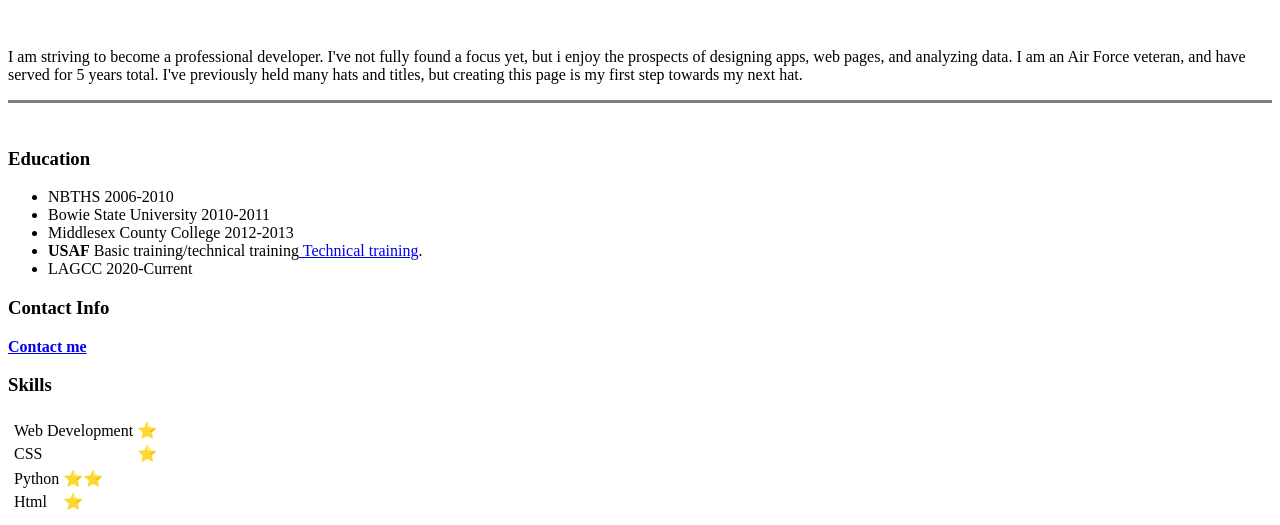
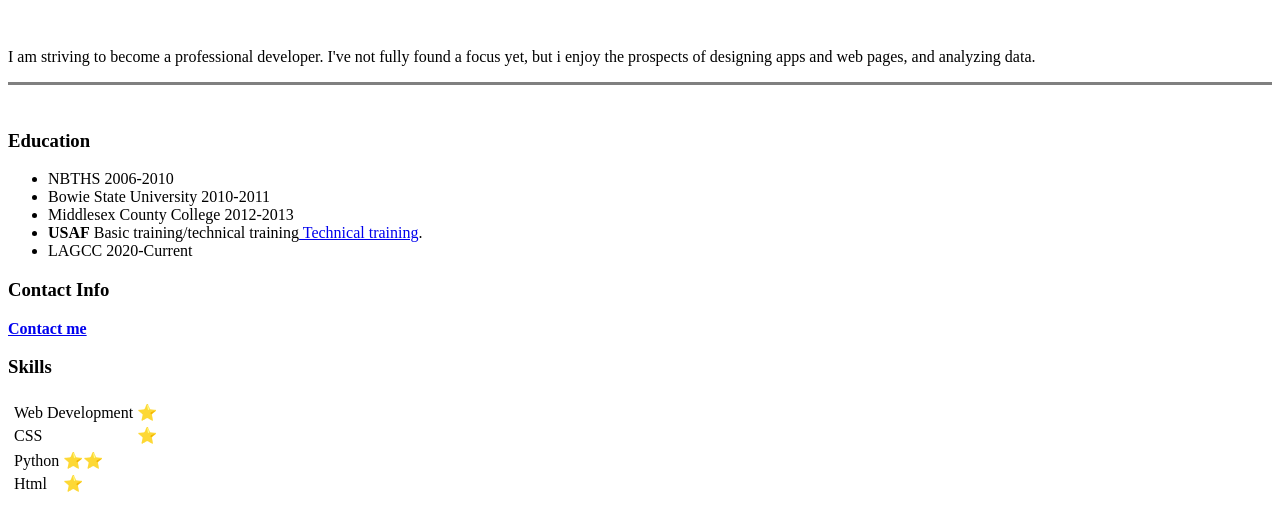
Before and after one commit to Savion92/cv, a plain HTML site: page index.html in a window 1280 px wide. Shown: the part 380-905 px from the top of the page. Drawn offline with Linux system fonts and the light colour scheme; files whose address does not match are found by name.

Commit message:
Update index.html

```diff
--- a/index.html
+++ b/index.html
@@ -15,9 +15,7 @@
         <br>
         <p>
             I am striving to become a professional developer. I've not fully found a focus yet,
-        but i enjoy the prospects of designing apps, web pages, and analyzing data. I am an Air Force veteran,
-        and have served for 5 years total. I've previously held many hats and titles, but creating this page
-        is my first step towards my next hat.
+        but i enjoy the prospects of designing apps and web pages, and analyzing data.
         </p>
         <hr size="3" noshade>
         <br>
```
